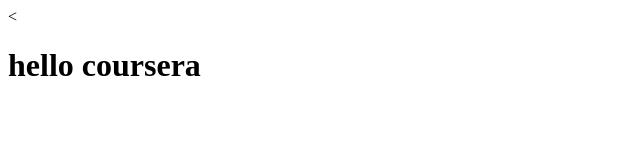
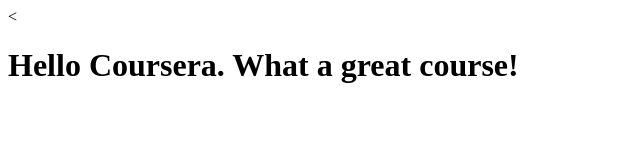
Before and after one commit to gotomars/coursera, a plain HTML site: page solutions/index.html in a window 1280 px wide. Shown: the whole page, without its empty margins (0-640 px from the left). Drawn offline with Linux system fonts and the light colour scheme.

Commit message:
small change.

```diff
--- a/solutions/index.html
+++ b/solutions/index.html
@@ -4,6 +4,6 @@
 	<title>hello coursera</title>
 </head>
 <body>
-<h1>hello coursera</h1>
+<h1>Hello Coursera. What a great course!</h1>
 </body>
 </html>
```
